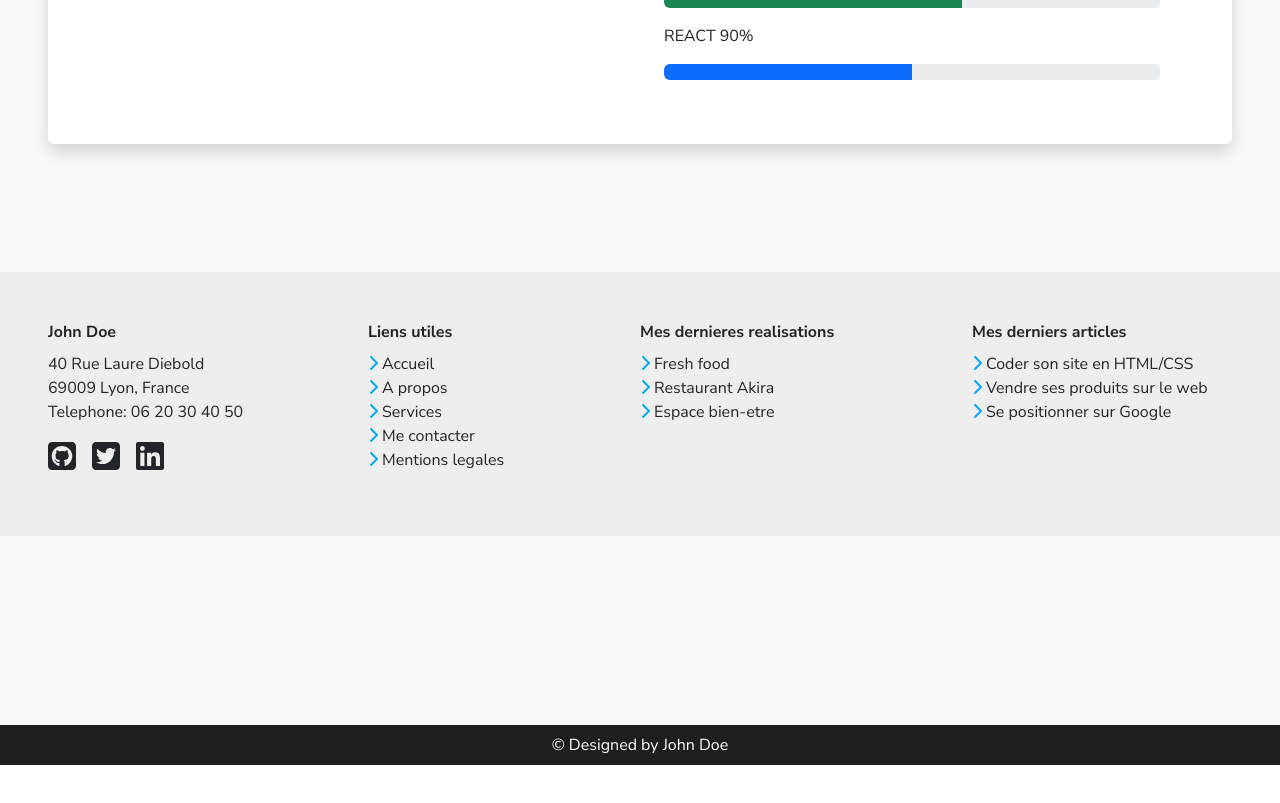
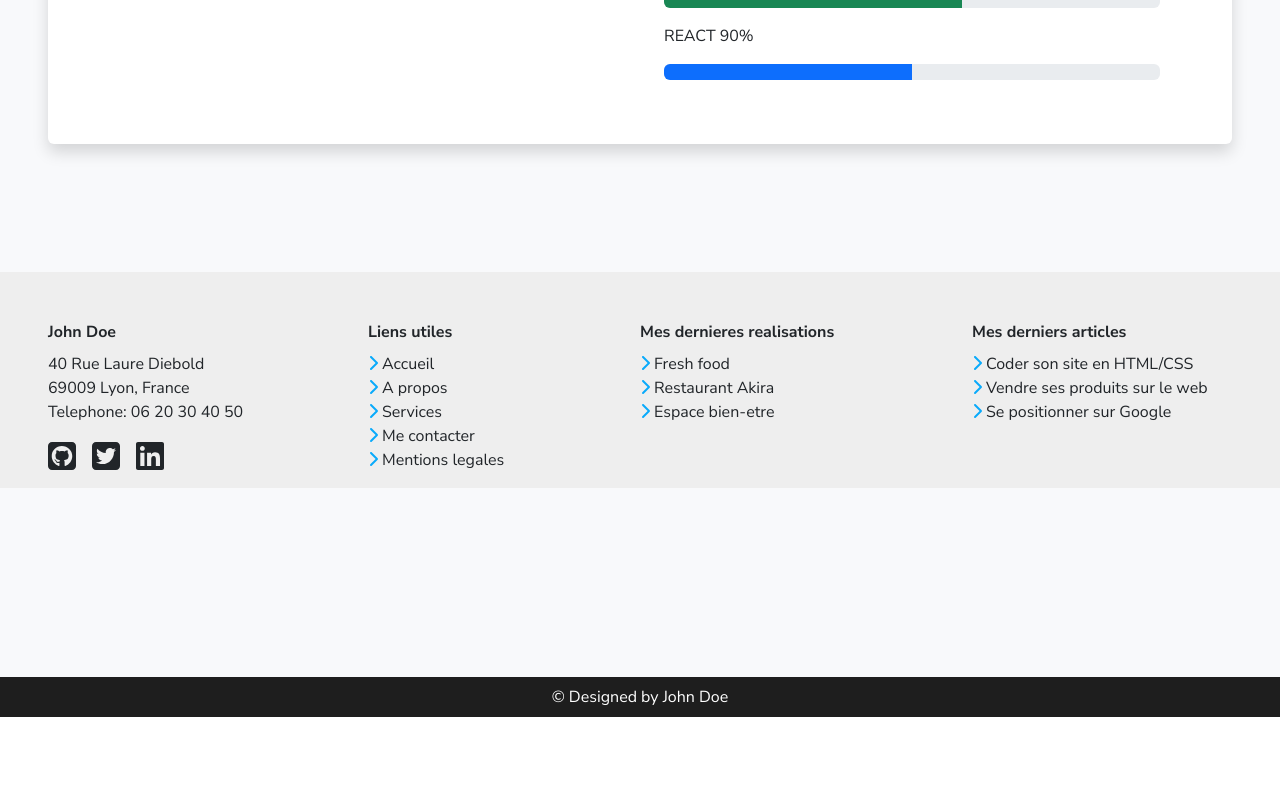
Before and after one commit to matiti61290/CV-react, a React (Create React App) app: page / in a window 1280 px wide. Shown: the part 1165-1968 px from the top of the page. Built offline with nearby package versions, Linux system fonts and the light colour scheme.

Commit message:
LegalNotice completed

```diff
--- a/src/components/footer.js
+++ b/src/components/footer.js
@@ -7,7 +7,7 @@ import { faGithubSquare, faLinkedin, faTwitterSquare } from "@fortawesome/free-b
 function Footer() {
     return(
         <div className="container-fluid">
-            <div className="row py-5 bg-footer" >
+            <div className="row pt-5 bg-footer" >
                 <div className="col-12 col-sm-6 col-md-3 ps-sm-5">
                     <strong>John Doe</strong>
                     <address className="mt-2">
```
Lines whose indentation alone changed are shown as unchanged.
